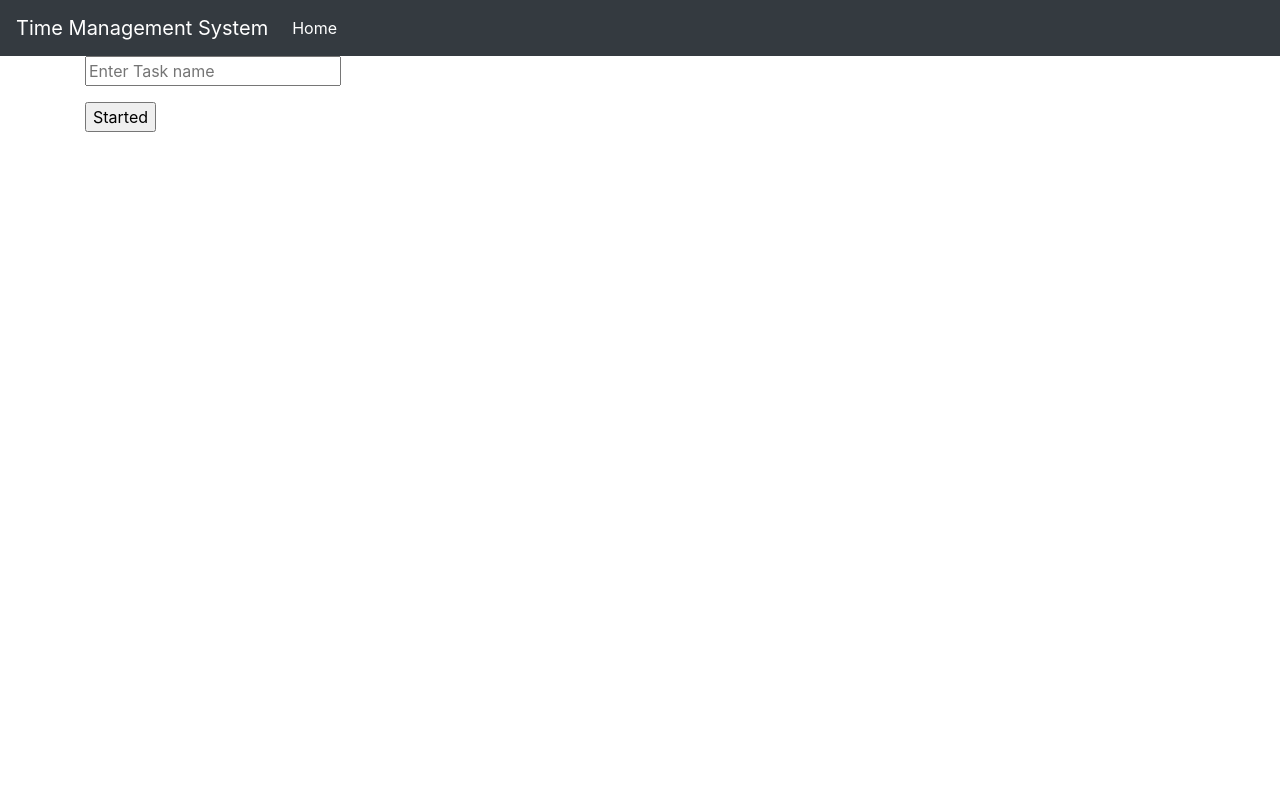
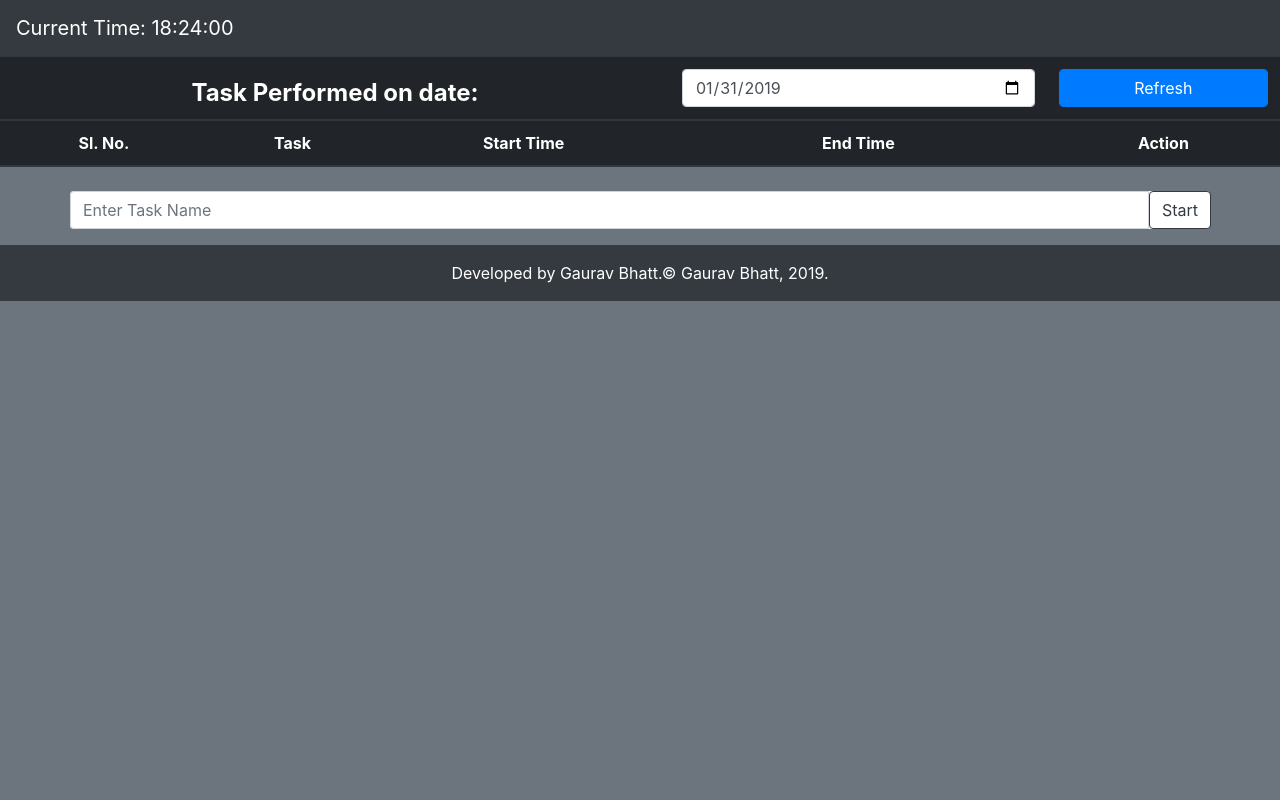
Before and after one commit to Gauravbhatt19/Project_Time_Management, a PHP site: page / in a window 1280 px wide. Run offline with PHP 8.4, Linux system fonts and the light colour scheme; tables that the repository leaves empty hold one stand-in row (values such as "Sample post"); lists and menus that the app fills with data are empty.

Commit message:
Main Function Completed

```diff
--- a/index.js
+++ b/index.js
@@ -1,9 +1,14 @@
-function crt(cont){
-	var crtdt= new Date();
-	var hr=crtdt.getHours();
-	var mn=crtdt.getMinutes();
-	var ap=(hr>=12)?"PM":"AM";
-	hr=((hr%12)==0)?12:(hr%12);
-	var timeset=hr+":"+mn+" "+ap;
-	document.getElementById(cont).innerHTML=timeset;
+function startTime() {
+  var today = new Date();
+  var h = today.getHours();
+  var m = today.getMinutes();
+  var s = today.getSeconds();
+  m = checkTime(m);
+  s = checkTime(s);
+  document.getElementById('tm').innerHTML =h + ":" + m + ":" + s;
+  var t = setTimeout(startTime, 500);
 }
+function checkTime(i) {
+  if (i < 10) {i = "0" + i};  // add zero in front of numbers < 10
+  return i;
+}
--- a/index.php
+++ b/index.php
@@ -1,34 +1,112 @@
+<?php
+if(!isset($_POST['td'])){
+	$td=date("Y-m-d");
+}
+else{
+	$td=$_POST['td'];
+}
+date_default_timezone_set("Asia/Kolkata");
+$conn=mysqli_connect('localhost','root','','time_mngmnt_db');
+if(isset($_POST['tsk'])){
+	$tsk=mysqli_escape_string($conn,$_POST['tsk']);
+	$qry="INSERT INTO main_table(task) VALUES ('{$tsk}')";
+	$result=mysqli_query($conn,$qry);
+	$qry="SELECT * FROM main_table";
+	$result=mysqli_query($conn,$qry);
+	while($resultset=mysqli_fetch_assoc($result))
+	{$id2incrmnt=$resultset['id']-1;}
+	$tt=date('Y-m-d H:i:s');
+	$qry="UPDATE main_table SET end_time='{$tt}' WHERE id='{$id2incrmnt}'";
+	$result=mysqli_query($conn,$qry);
+}
+$qry="SELECT * FROM main_table";
+$result=mysqli_query($conn,$qry);
+?>
 <html>
 <head>
 	<meta charset="UTF-8">
 	<title>Time management</title>
+	<link rel="icon" href="./logo.png" type="image/png">
 	<link rel="stylesheet" href="./bootstrap-4.1.3-dist/css/bootstrap.min.css" >
 	<script src="index.js"></script>
 
 </head>
-<body >
+<body onload="startTime()" class="bg-secondary">
 	<nav class="navbar navbar-expand-lg navbar-dark bg-dark">
-	  <a class="navbar-brand" href="#">Time Management System</a>
-	  <button class="navbar-toggler" type="button" data-toggle="collapse" data-target="#navbarTogglerDemo02" aria-controls="navbarTogglerDemo02" aria-expanded="false" aria-label="Toggle navigation">
+	  <a class="navbar-brand" href="javascript:void(0);">Current Time:&nbsp;<span id="tm"></span></a>
+	  <!--<button class="navbar-toggler" type="button" data-toggle="collapse" data-target="#navbarTogglerDemo02" aria-controls="navbarTogglerDemo02" aria-expanded="false" aria-label="Toggle navigation">
 	    <span class="navbar-toggler-icon"></span>
 	  </button>
-
 	  <div class="collapse navbar-collapse" id="navbarTogglerDemo02">
 	    <ul class="navbar-nav mr-auto mt-2 mt-lg-0">
 	      <li class="nav-item active">
 	        <a class="nav-link" href="#">Home <span class="sr-only">(current)</span></a>
 	      </li>
 	    </ul>
-	   </div>
+	   </div>-->
 	</nav>
-	<div class="container">
+	<div class="container-fluid m-0 p-0">
+		<div class="table-responsive">
+		<table class="table table-hover table-dark text-center">
+  <thead>
+    <tr>
+      	<?php
+      	$i=0;
+      	$j=1;
+		if($result){
+			while($resultset=mysqli_fetch_assoc($result))
+      	{
+      		if($i==0){
+      			$originalDate=explode(" ",$resultset['strt_time']);
+				$newDate = date("Y-m-d", strtotime($originalDate[0]));
+				$mx_date = date('Y-m-d');
+      			echo "<form action='./' method='POST'><th scope='col' colspan='3' style='font-size:1.5rem;'>Task Performed on date: </th><th colspan='1'><input type='date' min='".$newDate."' max='".$mx_date."' class='form-control' value='".$td."' name='td'></th><th colspan='1'><input type='submit' value='Refresh' class='form-control btn btn-primary'/></th></form>
+    </tr>
+  <tr>
+      <th scope='col'>Sl. No.</th>
+      <th scope='col'>Task</th>
+      <th scope='col'>Start Time</th>
+      <th scope='col'>End Time</th>
+      <th scope='col'>Action</th>
+    </tr>
+  </thead>
+  <tbody>";
+      		}
+      		$i++;
+      		$dDate=explode(" ",$resultset['strt_time']);
+			$dDate=date("Y-m-d", strtotime($originalDate[0]));
+      			$srt_time=explode(" ",$resultset['strt_time']);
+      	  		$end_time=explode(" ",$resultset['end_time']);
+      	  		if($end_time[0]==NULL){
+      	  			$end_time[1]= 'Till Now';
+      	  		}
+      	  	if($srt_time[0]==$td){
+      	 echo "<tr><th scope='row'>".$j++."</th><td>".$resultset['task']."</td><td>";
+      	  echo $srt_time[1]."</td><td>".$end_time[1]."</td>";
+      	  echo "<td><a href='./del.php?id=".$resultset['id']."' class='btn btn-light form-control'>DELETE</a></td> </tr>";}
+      }}
+      if($i==0){
+      	echo "<th colspan='4'>No data in database..!</th>";
+      }
+      	?>
+  </tbody>
+</table>
+	</div>
+	</div>
+	<div class="container mt-2 bg-white p-0 rounded">
 		<form action="./" method="POST">
-			<input type="text" placeholder="Enter Task name">
-			<p id="cnt"></p>
-			<input type="submit" value="Started">
+			<div class="input-group mb-3">
+				  <input type="text" class="form-control" placeholder="Enter Task Name" aria-label="Example text with button addon" aria-describedby="button-addon1 " name='tsk' required>
+					<div class="input-group-prepend">
+			<input type="submit" class="btn btn-outline-dark rounded" id="button-addon1" value="Start">
+				  </div>
+			</div>
+
 		</form>
 	</div>
-
+	<div class="container-fluid m-0 p-0">
+		<p class="bg-dark text-white text-center p-3 m-0">Developed by Gaurav Bhatt.&copy; Gaurav Bhatt, 2019.</p>
+	</div>
 	<script src="./bootstrap-4.1.3-dist/js/jquery-3.3.1.slim.min.js"></script>
 	<script src="./bootstrap-4.1.3-dist/js/popper.min.js"></script>
 	<script src="./bootstrap-4.1.3-dist/js/bootstrap.min.js"></script>
```
Also changed, not shown: del.php (added, +7 -0 lines), sql_file/index.sql (added, +33 -0 lines), logo.png (added).
